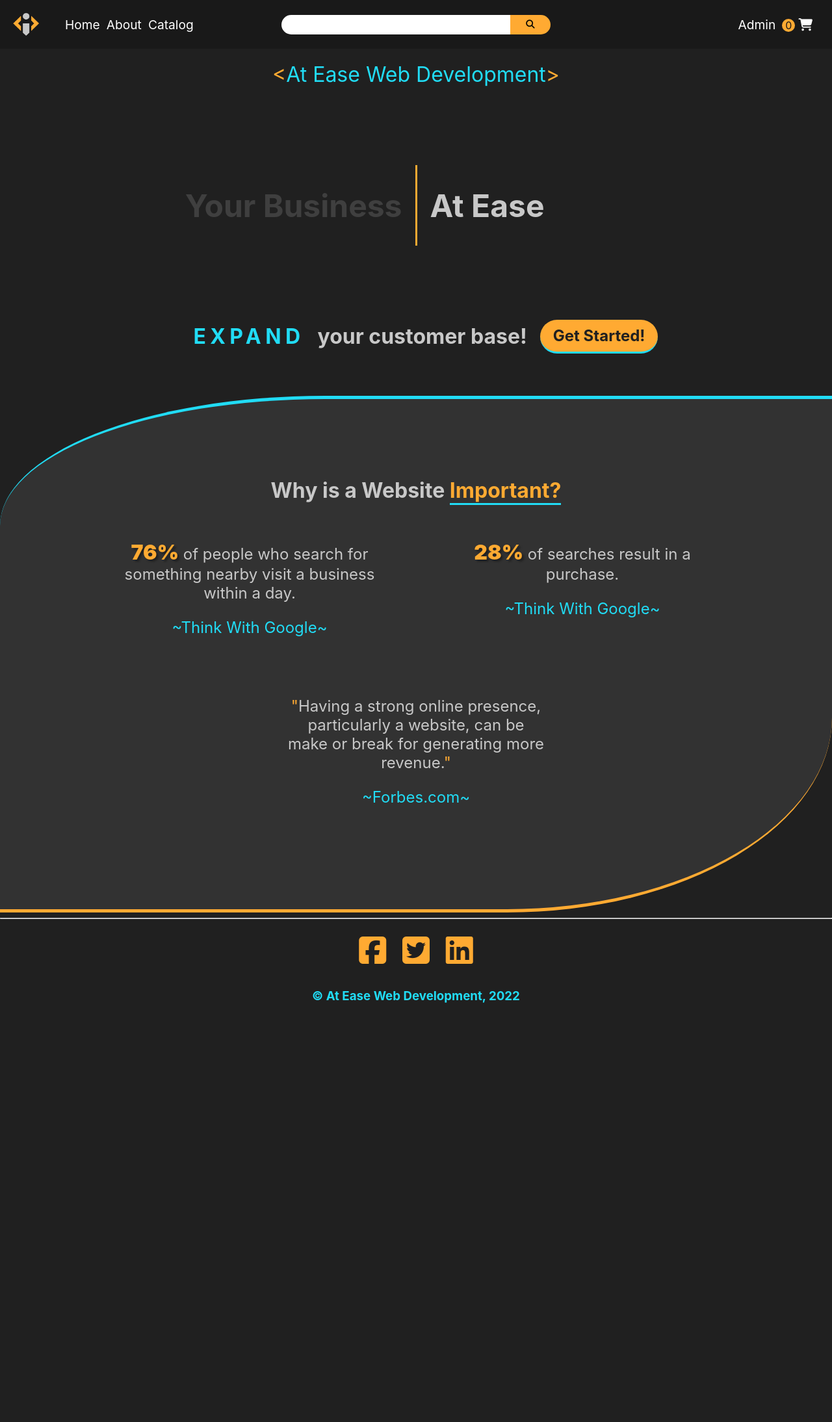
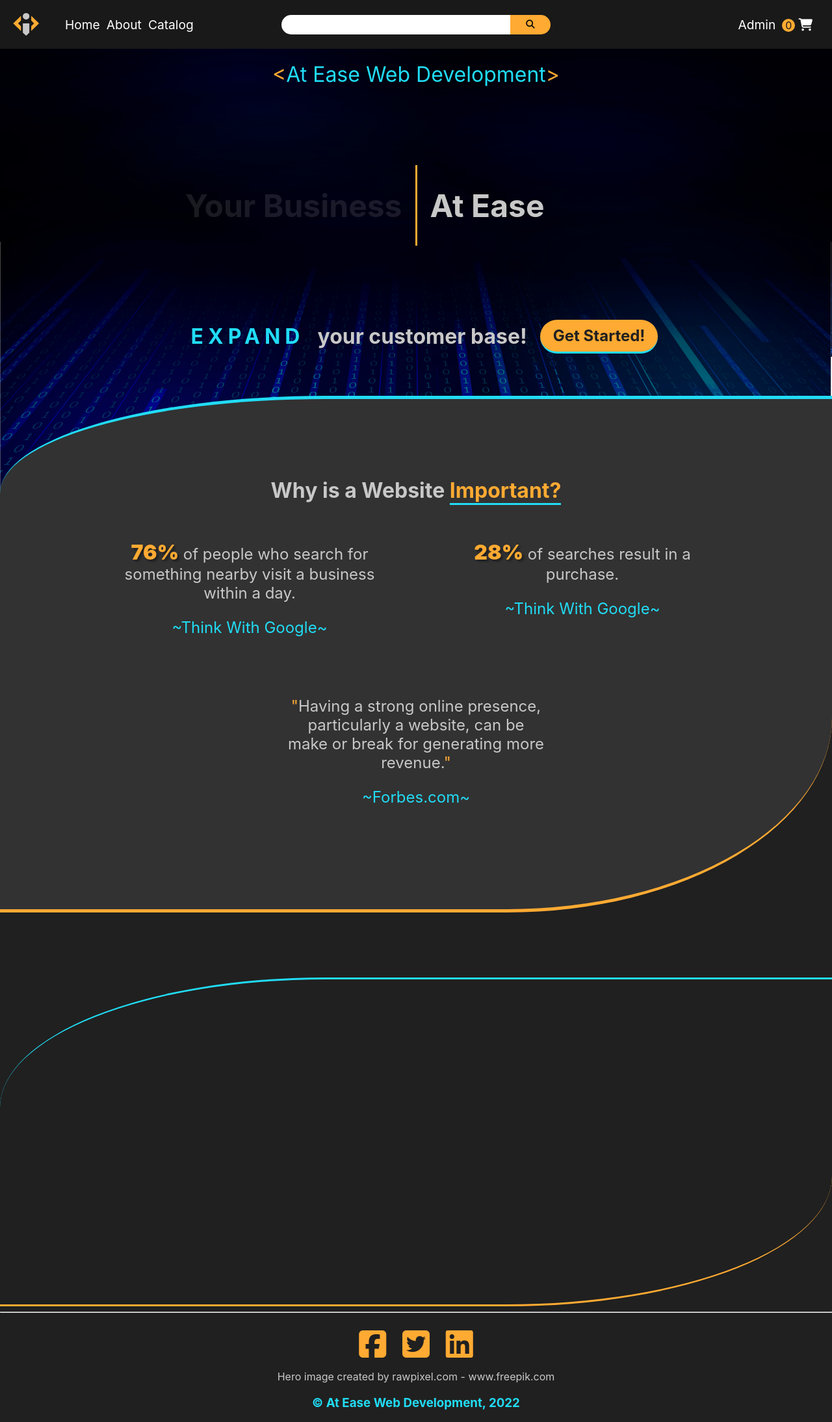
Before and after one commit to Finsternavy/thewebatease, a React (Create React App) app: page / in a window 1280 px wide. Shown: the whole page at 65% size. Before the commit the page ends 1562 px from the top, so only its background shows below. Built offline with nearby package versions, Linux system fonts and the light colour scheme.

Commit message:
changed hero bg. added empty section under main body for future design content

```diff
--- a/public/index.html
+++ b/public/index.html
@@ -3,6 +3,7 @@
   <head>
     <meta charset="utf-8" />
     <link rel="icon" href="%PUBLIC_URL%/favicon.ico" />
+    <link rel="preconnect" href="https://fonts.googleapis.com">
     <script src="https://kit.fontawesome.com/b233bb52f0.js" crossorigin="anonymous"></script>
     <meta name="viewport" content="width=device-width, initial-scale=1" />
     <meta name="theme-color" content="#000000" />
--- a/src/components/footer.css
+++ b/src/components/footer.css
@@ -27,3 +27,7 @@
 .footer h3{
     color: rgb(33, 220, 245);
 }
+.footer .img-credit{
+    text-decoration: none;
+    color: rgb(200, 200, 200);
+}
--- a/src/components/footer.jsx
+++ b/src/components/footer.jsx
@@ -9,7 +9,7 @@ function Footer(){
                 <i className="fa-brands fa-twitter-square"></i>
                 <i className="fa-brands fa-linkedin"></i>
             </div>
-
+            <a className='img-credit' href='https://www.freepik.com/vectors/hacker-background'>Hero image created by rawpixel.com - www.freepik.com</a>
             <h3>&#169; At Ease Web Development, 2022</h3>
         </div>
     );
--- a/src/components/home.css
+++ b/src/components/home.css
@@ -28,6 +28,12 @@
     flex-direction: column;
     margin: 0;
     padding: 0;
+}
+.home .hero-img{
+    position: absolute;
+    height: 700px;
+    width: 100%;
+    z-index: -1;
 }
 .home .web-dev-banner{
     text-align: center;
@@ -161,7 +167,7 @@
     position: relative;
     width: 100%;
     background-color: rgb(50, 50, 50);
-    border-radius: 500px 0 500px 0 / 200px 0 300px 0;
+    border-radius: 500px 0 500px 0 / 150px 0 300px 0;
     border-bottom: 5px solid rgb(255, 170, 50);
     border-top: 5px solid rgb(33, 220, 245);
     padding-block: 100px;
@@ -205,3 +211,11 @@
 .home .mission-statement-container .credit{
     color: rgb(33, 220, 245);
 }
+
+.home .test{
+    min-height: 500px;
+    border-top: 3px solid rgb(33, 220, 245);
+    border-bottom: 3px solid rgb(255, 170, 50);
+    margin-top: 100px;
+    border-radius: 500px 0 500px 0 / 200px 0 200px 0;
+}
--- a/src/components/home.jsx
+++ b/src/components/home.jsx
@@ -5,6 +5,8 @@ const Home = () => {
 
     return(
         <div className="home">
+            <div className="hero">
+                <img className='hero-img' src="/img/code_floor_tall.jpg" alt="" />
                 <p className="web-dev-banner"><span className='angle-brackets'>{"<"}</span>At Ease Web Development<span className='angle-brackets'>{">"}</span></p>
                 <div className="hero-animation">
                     <div className="prefix-container">
@@ -18,6 +20,8 @@ const Home = () => {
                     <h3 className='expand'><span>EXPAND</span></h3>
                     <h3> your customer base!</h3>
                     <Link className='get-started-btn' to="/catalog">Get Started!</Link>
+                </div>
+
             </div>
             <div className="mission-statement-container">
                 <h1>Why is a Website <span className='why-important'>Important?</span></h1>
@@ -37,6 +41,9 @@ const Home = () => {
                 </div>
 
             </div>
+            <div className="test">
+
+            </div>
         </div>
     );
 }
```
Also changed, not shown: public/img/code_floor_tall.jpg (added). Lines whose indentation alone changed are shown as unchanged.
